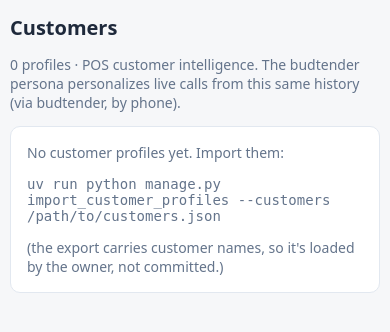
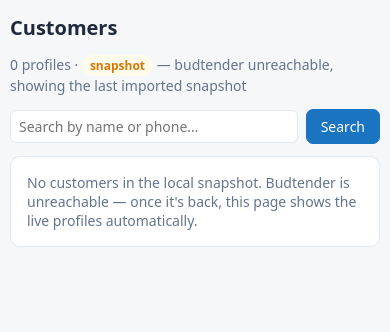
Before and after one commit to happytimecustomerexperience-droid/happytime-budtender, a Django app: page /dashboard/customers/ in a window 390 px wide. Shown: the part 169-501 px from the top of the page. Run offline with Django 5.2, Linux system fonts and the light colour scheme; the visitor is signed in with stand-in values (Sample User, id 1); parts of the project's set-up code (start-up, migrations or seed data) failed here and were passed over; some libraries are stand-ins or nearby versions.

Commit message:
feat(dashboard): Customers page reads budtender's LIVE profiles (snapshot fallback)
The browse now shows the same auto-recomputed customer profiles the bot uses
(fresh every 6h), instead of a static one-shot import.

- budtender_client.list_customers / get_customer (graceful-empty, pooled Bearer)
- customers_list / customer_detail call budtender; both sources normalized to one
  shape; detail keyed by opaque id (no phone in the URL); feed adapter drives the
  existing crm.suggestions.build_feed from the live profile
- falls back to the local imported snapshot (clearly badged) when budtender is
  unreachable, so the page never hard-fails
- templates rewritten to the live shape (orders / last purchase / price tier /
  novelty / affinities / bucket mix / favorites) with a live|snapshot source badge
- tests: live path (mocked budtender) + snapshot fallback

Co-Authored-By: Claude Opus 4.8 <noreply@anthropic.com>

```diff
--- a/voice/dashboard/views.py
+++ b/voice/dashboard/views.py
@@ -886,43 +886,117 @@ def escalation_review(request):
     return call_log(request, _outcomes=["escalation"])
 
 
-# ── Customer intelligence browse (P6) ─────────────────────────────────────────
+# ── Customer intelligence browse (P7) — reads budtender's LIVE, auto-recomputed profiles ──
+# The bot's own profiles (recomputed from Dutchie transactions every 6h) are the single source of
+# truth, so the browse is always fresh. If budtender is unreachable we fall back to the local
+# imported snapshot (clearly flagged), so the page never hard-fails.
+def _row_from_bt(c: dict) -> dict:
+    cats = c.get("top_categories") or []
+    return {
+        "id": c.get("id"), "name": c.get("name") or "(unknown)",
+        "orders": c.get("total_orders", 0), "recency": c.get("last_purchase_at", ""),
+        "price_tier": c.get("price_tier", ""),
+        "top_category": (cats[0].get("category") if cats else "") or "",
+    }
+
+
+def _row_from_local(p) -> dict:
+    cats = p.top_categories or []
+    return {
+        "id": p.pk, "name": p.name or p.customer_key,
+        "orders": p.orders, "recency": p.last_order or "",
+        "price_tier": "", "segment": p.segment,
+        "top_category": (cats[0].get("category") if cats else "") or "",
+    }
+
+
+def _detail_from_bt(c: dict) -> dict:
+    return {
+        "id": c.get("id"), "name": c.get("name") or "(unknown)", "orders": c.get("total_orders", 0),
+        "last_purchase": c.get("last_purchase_at", ""), "price_tier": c.get("price_tier", ""),
+        "novelty": c.get("novelty_score", 0), "top_categories": c.get("top_categories", []),
+        "favorites": c.get("favorites", []), "category_affinity": c.get("category_affinity", {}),
+        "brand_affinity": c.get("brand_affinity", {}), "bucket_mix": c.get("bucket_mix", {}),
+        "top_brand": c.get("top_brand", ""), "tier_by_category": {}, "persona": "",
+        "purchase_count": c.get("purchase_count", 0),
+    }
+
+
+def _detail_from_local(p) -> dict:
+    return {
+        "id": p.pk, "name": p.name or p.customer_key, "orders": p.orders,
+        "last_purchase": p.last_order or "", "price_tier": "", "novelty": "",
+        "top_categories": p.top_categories or [], "favorites": p.favorites or [],
+        "category_affinity": {}, "brand_affinity": {}, "bucket_mix": {},
+        "top_brand": p.top_brand, "tier_by_category": p.tier_by_category or {},
+        "persona": p.persona, "purchase_count": len(p.favorites or []),
+    }
+
+
 @staff_member_required
 def customers_list(request):
-    """Searchable, paginated customer-profile browse (imported POS intelligence)."""
-    from crm.models import CustomerProfile
+    """Searchable, paginated customer browse — LIVE from budtender, with a local-snapshot fallback."""
+    from voice.budtender_client import budtender
 
     q = (request.GET.get("q") or "").strip()
-    seg = (request.GET.get("segment") or "").strip()
-    qs = CustomerProfile.objects.all()
-    if q:
-        qs = qs.filter(name__icontains=q)
-    if seg:
-        qs = qs.filter(segment=seg)
-    page = Paginator(qs, PER_PAGE).get_page(request.GET.get("page"))
-    segments = (
-        CustomerProfile.objects.exclude(segment="")
-        .values_list("segment", flat=True)
-        .distinct()
-        .order_by("segment")
-    )
-    return render(
-        request,
-        "dashboard/customers.html",
-        {"page": page, "q": q, "segment": seg, "segments": segments,
-         "total": CustomerProfile.objects.count()},
-    )
+    page_no = _bounded_int(request.GET.get("page"), default=1, lo=1, hi=10_000_000)
+    offset = (page_no - 1) * PER_PAGE
+
+    bt = budtender().list_customers(q=q, limit=PER_PAGE, offset=offset)
+    if bt.get("ok"):
+        rows = [_row_from_bt(c) for c in bt.get("customers", [])]
+        total, source = bt.get("total", len(rows)), "live"
+    else:
+        # Fallback: the local imported snapshot (budtender unreachable).
+        from crm.models import CustomerProfile
+
+        qs = CustomerProfile.objects.all()
+        if q:
+            qs = qs.filter(name__icontains=q)
+        total = qs.count()
+        rows = [_row_from_local(p) for p in qs.order_by("-total_spend", "id")[offset:offset + PER_PAGE]]
+        source = "snapshot"
+
+    num_pages = max(1, (total + PER_PAGE - 1) // PER_PAGE)
+    return render(request, "dashboard/customers.html", {
+        "rows": rows, "q": q, "total": total, "source": source,
+        "page_no": page_no, "num_pages": num_pages,
+        "has_prev": page_no > 1, "has_next": page_no < num_pages,
+    })
 
 
 @staff_member_required
 def customer_detail(request, pk: int):
-    """One customer: full profile + the personalized suggestion feed."""
+    """One customer: full LIVE profile (budtender) + the personalized suggestion feed; snapshot
+    fallback when budtender is unreachable."""
+    from types import SimpleNamespace
+
     from crm import suggestions
-    from crm.models import CustomerProfile
+    from voice.budtender_client import budtender
 
-    c = get_object_or_404(CustomerProfile, pk=pk)
-    feed = suggestions.build_feed(c, baskets_index=_baskets_index())
-    return render(request, "dashboard/customer_detail.html", {"c": c, "feed": feed})
+    c = budtender().get_customer(customer_id=pk)
+    source = "live"
+    if c is None:
+        # Fallback to the local snapshot row of the same id (budtender unreachable / not found).
+        from crm.models import CustomerProfile
+
+        local = CustomerProfile.objects.filter(pk=pk).first()
+        if not local:
+            from django.http import Http404
+
+            raise Http404("customer not found")
+        detail, source = _detail_from_local(local), "snapshot"
+    else:
+        detail = _detail_from_bt(c)
+
+    feed_input = SimpleNamespace(
+        favorites=detail.get("favorites", []), top_categories=detail.get("top_categories", []),
+        tier_by_category=detail.get("tier_by_category", {}), orders=detail.get("orders", 0) or 0,
+        persona=detail.get("persona", ""),
+    )
+    feed = suggestions.build_feed(feed_input, baskets_index=_baskets_index())
+    return render(request, "dashboard/customer_detail.html",
+                  {"c": detail, "feed": feed, "source": source})
 
 
 # Lazily-loaded frequently-bought-with index (optional; only if the owner dropped baskets.json in).
--- a/voice/templates/dashboard/customers.html
+++ b/voice/templates/dashboard/customers.html
@@ -2,40 +2,34 @@
 {% block title %}Customers — Happy Time Voice{% endblock %}
 {% block content %}
 <div class="row between">
-  <div><h1>Customers</h1><p class="muted">{{ total }} profiles · POS customer intelligence. The
-  budtender persona personalizes live calls from this same history (via budtender, by phone).</p></div>
+  <div>
+    <h1>Customers</h1>
+    <p class="muted">{{ total }} profiles ·
+      {% if source == 'live' %}<span class="badge green">live</span> from budtender — auto-recomputed from transactions every 6h (same data the bot uses)
+      {% else %}<span class="badge amber">snapshot</span> — budtender unreachable, showing the last imported snapshot
+      {% endif %}
+    </p>
+  </div>
 </div>
 
-{% if total == 0 %}
-<div class="card muted">
-  No customer profiles yet. Import them:
-  <pre style="white-space:pre-wrap">uv run python manage.py import_customer_profiles --customers /path/to/customers.json</pre>
-  (the export carries customer names, so it's loaded by the owner, not committed.)
-</div>
-{% else %}
 <form method="get" class="row" style="gap:8px;margin-bottom:12px">
-  <input type="search" name="q" value="{{ q }}" placeholder="Search by name…" style="flex:1">
-  <select name="segment">
-    <option value="">All segments</option>
-    {% for s in segments %}<option value="{{ s }}" {% if s == segment %}selected{% endif %}>{{ s }}</option>{% endfor %}
-  </select>
+  <input type="search" name="q" value="{{ q }}" placeholder="Search by name or phone…" style="flex:1">
   <button class="btn btn-primary" type="submit">Search</button>
 </form>
 
+{% if rows %}
 <div class="card">
   <table style="width:100%">
-    <thead><tr><th>Customer</th><th>Segment</th><th>Orders</th><th>Spend</th><th>AOV</th><th>Recency</th><th>Top category</th></tr></thead>
+    <thead><tr><th>Customer</th><th>Orders</th><th>Last purchase</th><th>Price tier</th><th>Top category</th></tr></thead>
     <tbody>
-      {% for c in page %}
+      {% for r in rows %}
       <tr>
-        <td><a href="{% url 'dash-customer-detail' c.pk %}"><strong>{{ c.name|default:c.customer_key }}</strong></a>
-          {% if c.persona %}<br><span class="muted" style="font-size:12px">{{ c.persona }}</span>{% endif %}</td>
-        <td><span class="badge slate">{{ c.segment|default:'—' }}</span></td>
-        <td>{{ c.orders }}</td>
-        <td>${{ c.total_spend|floatformat:0 }}</td>
-        <td>${{ c.aov|floatformat:0 }}</td>
-        <td>{{ c.recency_days|default:'—' }}d</td>
-        <td>{% if c.top_categories %}{{ c.top_categories.0.category|default:'—' }}{% else %}—{% endif %}</td>
+        <td><a href="{% url 'dash-customer-detail' r.id %}"><strong>{{ r.name }}</strong></a>
+          {% if r.segment %}<br><span class="muted" style="font-size:12px">{{ r.segment }}</span>{% endif %}</td>
+        <td>{{ r.orders }}</td>
+        <td>{{ r.recency|slice:":10"|default:"—" }}</td>
+        <td>{% if r.price_tier %}<span class="badge slate">{{ r.price_tier }}</span>{% else %}—{% endif %}</td>
+        <td>{{ r.top_category|default:"—" }}</td>
       </tr>
       {% endfor %}
     </tbody>
@@ -43,11 +37,20 @@
 </div>
 
 <div class="row between" style="margin-top:10px">
-  <span class="muted">Page {{ page.number }} of {{ page.paginator.num_pages }}</span>
+  <span class="muted">Page {{ page_no }} of {{ num_pages }}</span>
   <span>
-    {% if page.has_previous %}<a class="btn" href="?q={{ q }}&segment={{ segment }}&page={{ page.previous_page_number }}">← Prev</a>{% endif %}
-    {% if page.has_next %}<a class="btn" href="?q={{ q }}&segment={{ segment }}&page={{ page.next_page_number }}">Next →</a>{% endif %}
+    {% if has_prev %}<a class="btn" href="?q={{ q }}&page={{ page_no|add:'-1' }}">← Prev</a>{% endif %}
+    {% if has_next %}<a class="btn" href="?q={{ q }}&page={{ page_no|add:'1' }}">Next →</a>{% endif %}
   </span>
+</div>
+{% else %}
+<div class="card muted">
+  {% if source == 'snapshot' %}
+    No customers in the local snapshot. Budtender is unreachable — once it's back, this page shows the live profiles automatically.
+  {% else %}
+    No customers yet. budtender builds profiles from Dutchie transactions; run the backfill to load the full history:
+    <pre style="white-space:pre-wrap">docker compose exec web python manage.py rebuild_customer_history</pre>
+  {% endif %}
 </div>
 {% endif %}
 {% endblock %}
```
Also changed, not shown: voice/crm/tests/test_customer_profiles.py (+49 -2 lines), voice/templates/dashboard/customer_detail.html (+20 -23 lines), voice/voice/budtender_client.py (+64 -4 lines).
